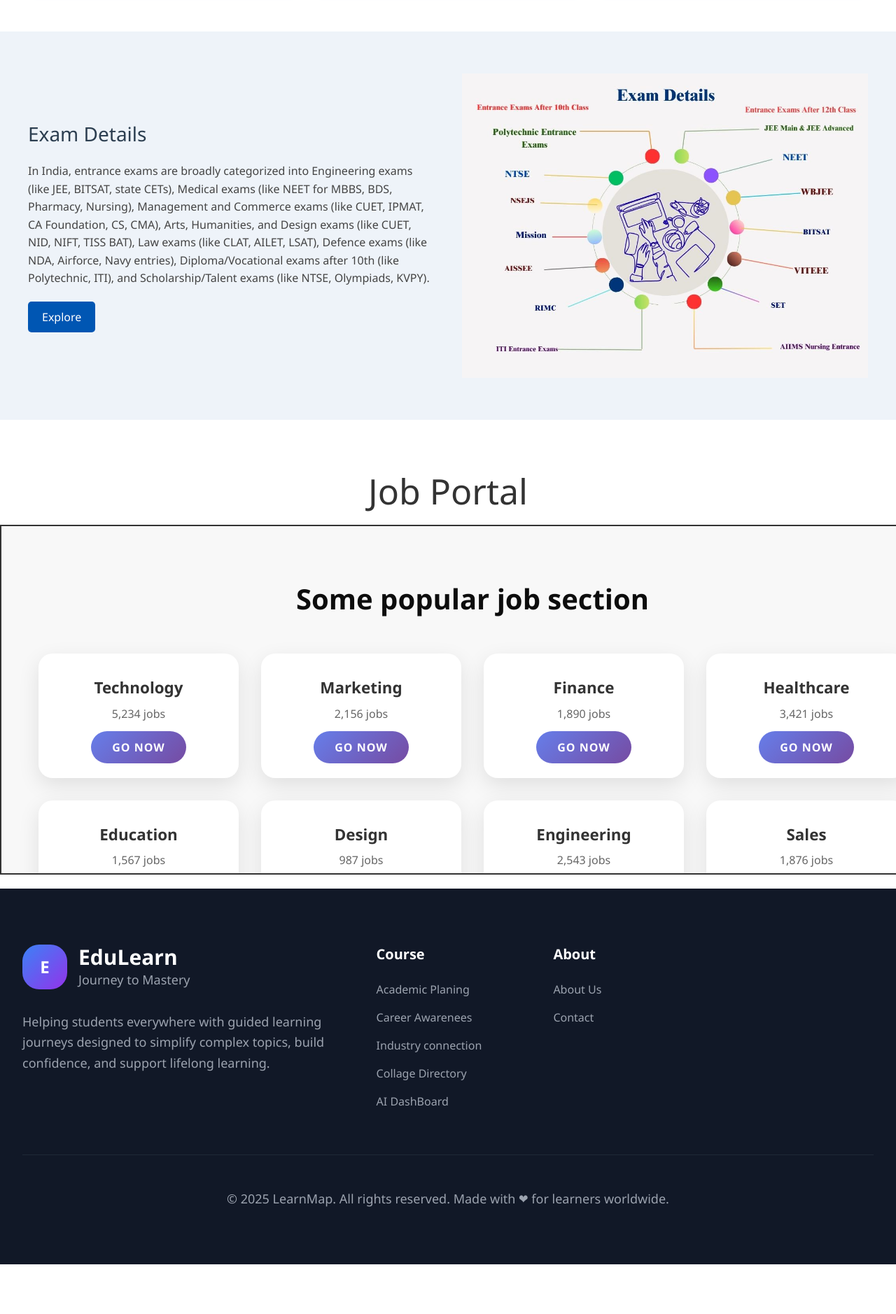
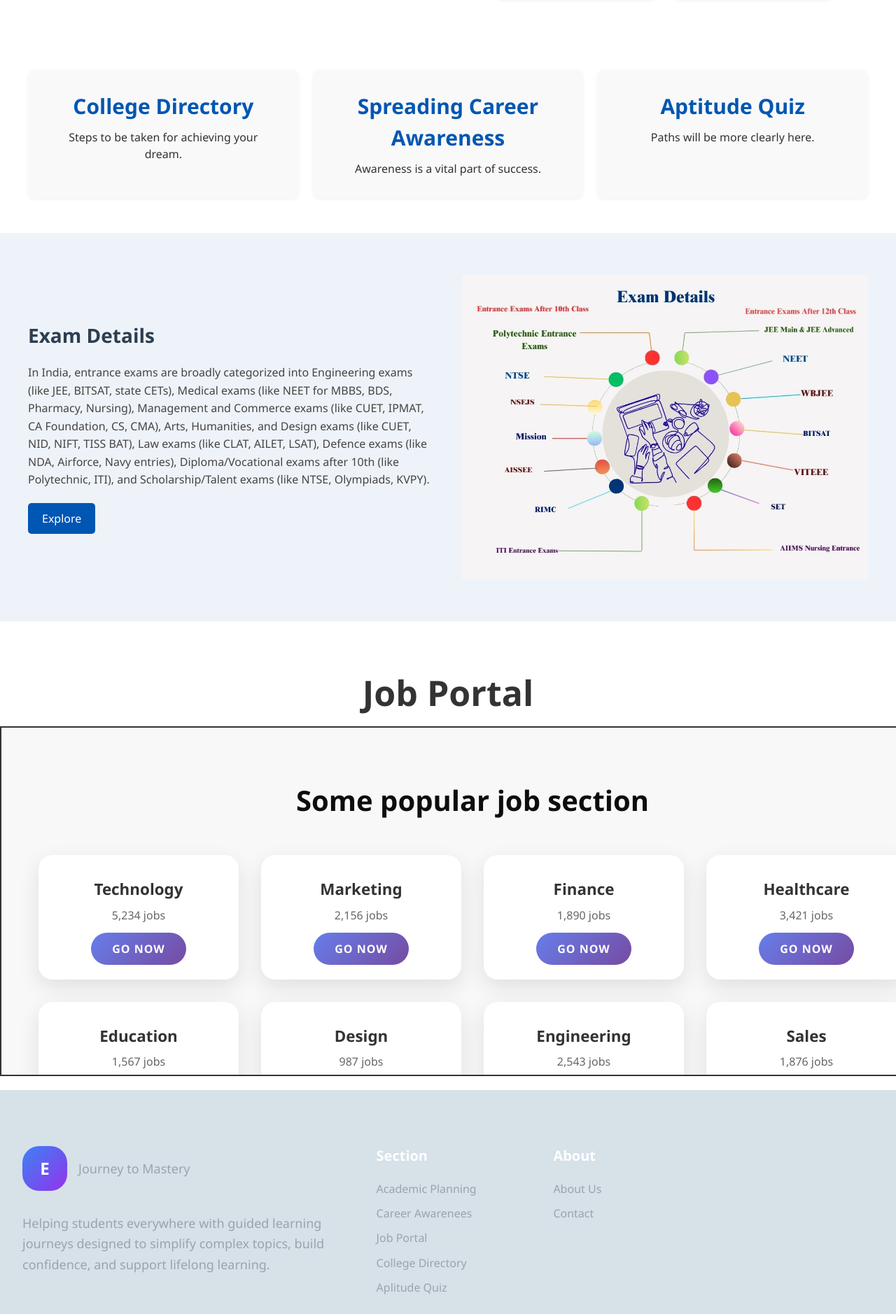
Before and after one commit to AnupamPayra/GrowWise, a Flask app: page / in a window 1280 px wide; the page is wider, and only the part inside the window is pictured. Shown: the part 661-2539 px from the top of that part at 70% size. Before the commit the page ends 2468 px from the top of that part, so only its background shows below. Run offline with Flask 3, Linux system fonts and the light colour scheme; some libraries are stand-ins or nearby versions.

Commit message:
Latest changes

```diff
--- a/app/static/CSS/1mainPage.css
+++ b/app/static/CSS/1mainPage.css
@@ -30,6 +30,9 @@
     transform-style: preserve-3d;
 }
 
+h2{
+    font-weight: bolder;
+}
 .card-modern:hover {
     transform: translateY(-12px) rotateX(5deg);
     box-shadow: 0 32px 64px rgba(0, 0, 0, 0.15);
--- a/app/static/CSS/base.css
+++ b/app/static/CSS/base.css
@@ -17,10 +17,12 @@
     z-index: 100;
 }
 
+
 .nav {
     display: flex;
     justify-content: space-between;
     align-items: center;
+    border: 2px solid #000000
 }
 
 .logo {
--- a/app/static/CSS/main.css
+++ b/app/static/CSS/main.css
@@ -5,7 +5,7 @@
   display: flex;
   justify-content: space-between; /* logo left, nav+buttons right */
   align-items: center;
-  padding: 0 20px;
+  padding: 0 40px;
   height: 80px;
 }
 
@@ -41,9 +41,12 @@
 .nav-links { display: flex; gap: 20px; }
 .nav-links a { text-decoration: none; color: #0d0d0d; font-size: 16px; }
  .nav-links a:hover { color: #2976d4 } .buttons { display: flex; gap: 10px; }
-  .btn-outline { padding: 8px 15px; border: 1px solid #0f5cba; background: none; cursor: pointer; }
-   .btn-primary { padding: 8px 15px; background: #0666da; color: white; border: none; cursor: pointer; }
-    .btn-secondary { padding: 8px 15px; background: #0666da; color: white; border: none; cursor: pointer; }
+
+  .btn-outline
+   { padding: 8px 15px; border: 1px solid #0f5cba; background: none; cursor: pointer; width: 80px; }
+   .btn-primary
+   { padding: 8px 15px; background: #0666da; color: white; border: none; cursor: pointer; }
+    .btn-secondary { padding: 8px 15px; background: #0666da; color: white; border: none; cursor: pointer; width: auto; }
     .btn-outline:hover,
     .btn-secondary:hover { background: #3705da; }
     .btn-primary:hover { background: #3705da; }
@@ -59,6 +62,7 @@
 .hero-text h1 {
   font-size: 32px;
   margin-bottom: 20px;
+  font-weight: 800;;
 }
 
 .hero-text p {
@@ -70,6 +74,17 @@
   display: flex;
   gap: 15px;
 }
+.exam{
+  font-weight: 800;
+}
+
+footer{
+   font-family: 'Segoe UI', Tahoma, Geneva, Verdana, sans-serif;
+            line-height: 1.2;
+            color: #131313;
+            background: linear-gradient(135deg, #d6e1e8 0%, #d6e1e8 100%);
+            height: 40vh;
+}
 
 .Cllg
 /* Media Section (Images + Videos) */
@@ -79,8 +94,22 @@
   gap: 15px;
   height: 100px;
 }
+h2{
+  font-size: larger;
+  font-weight: 900;
+}
+.Cllg-dir{
+  font-size: larger;
+  font-weight: bold;
+}
 
-.hero-media img,
+.hero-media{
+  display: flex;
+  gap: 20px;
+  justify-content: center;
+  margin-top: 30px;
+}
+
 .hero-media video {
   width: 40%;
   height: 500px;
@@ -101,7 +130,7 @@
 }
 .stats { display: grid; grid-template-columns: repeat(3, 1fr); gap: 20px; padding: 50px 40px; text-align: center; }
 .stat-card { background: #f9f9f9; padding: 30px; border-radius: 10px; box-shadow: 0 2px 5px #eef3f9; }
-.stat-card h2 { color: #0056b3; font-size: 28px; margin-bottom: 10px; }
+.stat-card h2 { color: #0056b3; font-size: 30px; margin-bottom: 10px; font-weight: bold; }
 .career-awareness {
   padding: 60px 40px;
   background: #eef3f9;
@@ -233,9 +262,6 @@
       overflow-y: auto;     /* Enable scroll only when cursor is inside */
 
     }
-
-
-
 
     * {
             margin: 0;
--- a/app/templates/1mainPage.html
+++ b/app/templates/1mainPage.html
@@ -2,7 +2,7 @@
 
 
 {% block title %}
-EDlearn
+EduLearn
 {% endblock %}
 
 
@@ -41,7 +41,7 @@ EDlearn
     </div>
 
     <!-- Right Side Media -->
-    <!-- <div class="hero-media">
+    <div class="hero-media">
       <video autoplay muted loop>
         <source src="{{ url_for('static', filename='video/video2.mp4') }}" type="video/mp4">
         Your browser does not support the video tag.
@@ -50,13 +50,13 @@ EDlearn
         <source src="{{ url_for('static', filename='video/video1.mp4') }}" type="video/mp4">
         Your browser does not support the video tag.
       </video>
-    </div> -->
+    </div>
   </section>
 
   <!-- Stats Section -->
   <section class="stats">
     <div class="stat-card">
-      <h2>Academic Path</h2>
+      <h2 class="cllg-dir">College Directory</h2>
       <p>Steps to be taken for achieving your dream.</p>
     </div>
     <form action="/career" method="post">
@@ -68,13 +68,13 @@ EDlearn
     </button>
     </form>
     <div class="stat-card">
-      <h2>AI Support</h2>
-      <p>Queries will be solved here easily.</p>
+      <h2>Aptitude Quiz</h2>
+      <p>Paths will be more clearly here.</p>
     </div>
   </section>
   <section class="awareness-section">
     <div class="awareness-text">
-      <h2>Exam Details</h2>
+      <h2 class="exam">Exam Details</h2>
       <p>
         In India, entrance exams are broadly categorized into Engineering exams (like JEE, BITSAT, state CETs), Medical
         exams (like NEET for MBBS, BDS, Pharmacy, Nursing), Management and Commerce exams (like CUET, IPMAT, CA
--- a/app/templates/base.html
+++ b/app/templates/base.html
@@ -11,14 +11,18 @@
 
 <body>
     <header class="navbar">
-    <div class="logo">EduLearn</div>
+
+    <div class="logo">
+      EduLearn
+    </div>
+
 
 
     <div class="right-section">
     <nav id="nav-links" class="nav-links">
       <a href="#">Home</a>
       <a href="{{ url_for('path.about') }}">About Us</a>
-      <a href="#">Contact Us</a>
+      <a href="#">Admission</a>
     </nav>
     <div class="buttons">
       <button class="btn-outline">Sign in</button>
@@ -39,7 +43,7 @@
                             <span class="text-white font-black text-2xl">E</span>
                         </div>
                         <div>
-                            <h3 class="text-3xl font-black">EduLearn</h3>
+
                             <p class="text-gray-400 text-lg">Journey to Mastery</p>
                         </div>
                     </div>
@@ -49,13 +53,13 @@
                 </div>
 
                 <div>
-                    <h4 class="font-black mb-6 text-xl">Course</h4>
+                    <h4 class="font-black mb-6 text-xl" id="sec">Section</h4>
                     <ul class="space-y-4 text-gray-400">
-                        <li><a href="#" class="hover:text-white transition-colors duration-300 hover:translate-x-1 block">Academic Planing</a></li>
+                        <li><a href="#" class="hover:text-white transition-colors duration-300 hover:translate-x-1 block">Academic Planning</a></li>
                         <li><a href="#" class="hover:text-white transition-colors duration-300 hover:translate-x-1 block">Career Awarenees</a></li>
-                        <li><a href="#" class="hover:text-white transition-colors duration-300 hover:translate-x-1 block">Industry connection</a></li>
-                        <li><a href="#" class="hover:text-white transition-colors duration-300 hover:translate-x-1 block">Collage Directory</a></li>
-                        <li><a href="#" class="hover:text-white transition-colors duration-300 hover:translate-x-1 block">AI DashBoard</a></li>
+                        <li><a href="#" class="hover:text-white transition-colors duration-300 hover:translate-x-1 block">Job Portal</a></li>
+                        <li><a href="#" class="hover:text-white transition-colors duration-300 hover:translate-x-1 block">College Directory</a></li>
+                        <li><a href="#" class="hover:text-white transition-colors duration-300 hover:translate-x-1 block">Aplitude Quiz</a></li>
                     </ul>
                 </div>
 
@@ -69,12 +73,6 @@
                     </ul>
                 </div>
             </div>
-
-            <div class="border-t border-gray-800 pt-12 text-center">
-                <p class="text-gray-400 text-lg">
-                    &copy; 2025 LearnMap. All rights reserved. Made with ❤ for learners worldwide.
-                </p>
-            </div>
         </div>
     </footer>
     <script src="{{ url_for('static', filename='JavaScript/base.js') }}"></script>
```
Also changed, not shown: app/templates/UpdatedMain.html (+4 -4 lines), app/static/images/Icon1.jpg (added), app/static/images/icon.jpg (added).
